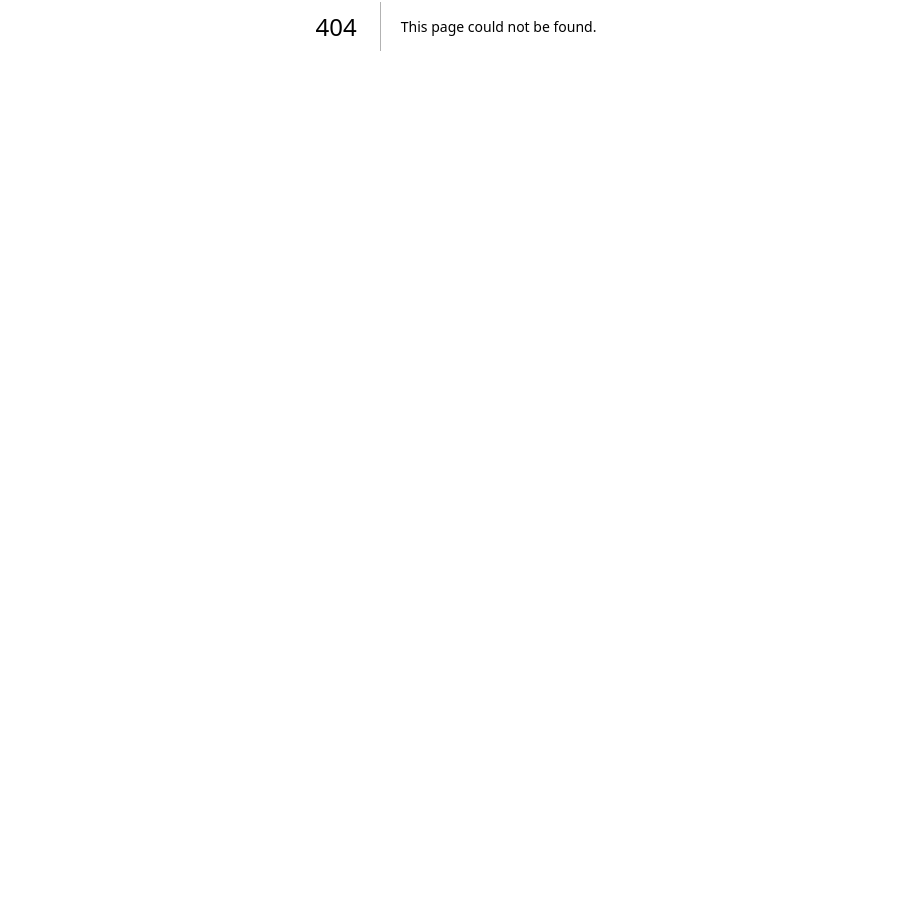
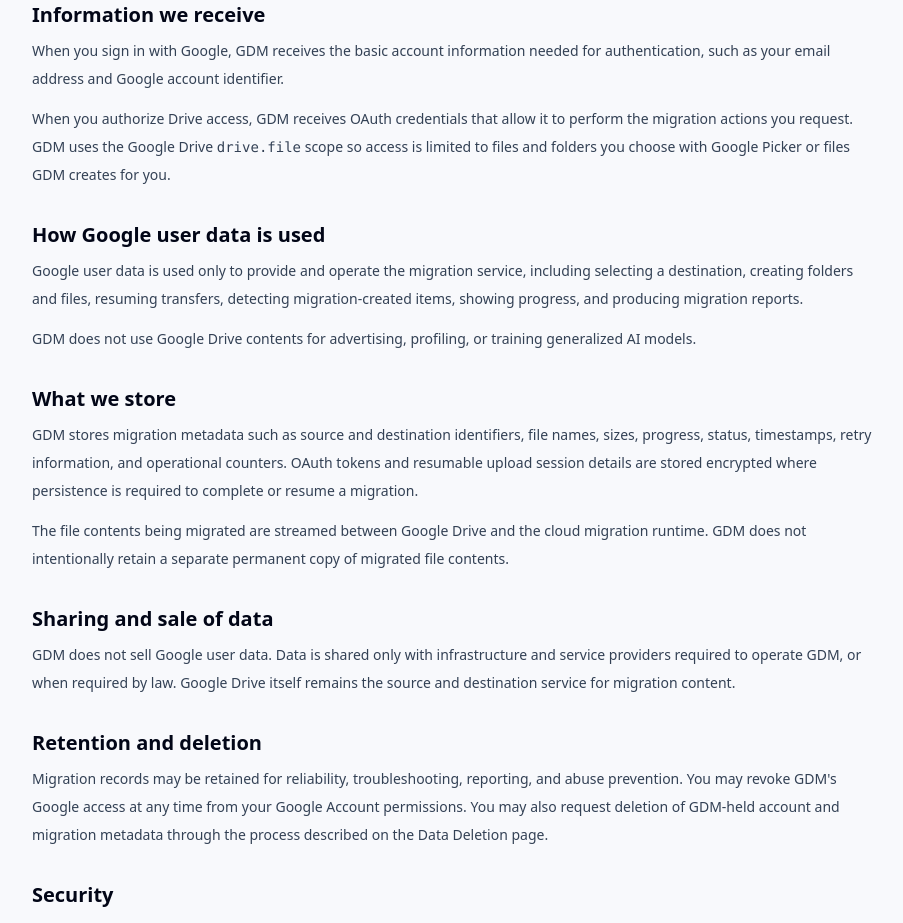
Before and after one commit to Abi0l9/Google-Drive-Migrator, a Next.js app: page /privacy in a window 1280 px wide. Before the commit this address had no page. Shown: the part 374-1297 px from the top of the page, without its empty margins (184-1087 px from the left). Before the commit the page ends 800 px from the top, so only its background shows below. Built offline with nearby package versions, Linux system fonts and the light colour scheme.

Commit message:
Add GDM privacy policy

```diff
--- /dev/null
+++ b/app/privacy/page.tsx
@@ -0,0 +1,52 @@
+import type { Metadata } from "next";
+import { LegalSection, LegalShell } from "@/components/legal-shell";
+
+export const metadata: Metadata = {
+  title: "Privacy Policy",
+  description: "How GDM accesses, uses, stores, and protects Google user data.",
+};
+
+export default function PrivacyPage() {
+  return (
+    <LegalShell
+      eyebrow="Legal"
+      title="Privacy Policy"
+      intro="This policy explains how GDM, operated by Innovvo Tech, handles information when you use Google Drive Migrator. Last updated: August 27, 2026."
+    >
+      <LegalSection title="Information we receive">
+        <p>When you sign in with Google, GDM receives the basic account information needed for authentication, such as your email address and Google account identifier.</p>
+        <p>When you authorize Drive access, GDM receives OAuth credentials that allow it to perform the migration actions you request. GDM uses the Google Drive <code>drive.file</code> scope so access is limited to files and folders you choose with Google Picker or files GDM creates for you.</p>
+      </LegalSection>
+
+      <LegalSection title="How Google user data is used">
+        <p>Google user data is used only to provide and operate the migration service, including selecting a destination, creating folders and files, resuming transfers, detecting migration-created items, showing progress, and producing migration reports.</p>
+        <p>GDM does not use Google Drive contents for advertising, profiling, or training generalized AI models.</p>
+      </LegalSection>
+
+      <LegalSection title="What we store">
+        <p>GDM stores migration metadata such as source and destination identifiers, file names, sizes, progress, status, timestamps, retry information, and operational counters. OAuth tokens and resumable upload session details are stored encrypted where persistence is required to complete or resume a migration.</p>
+        <p>The file contents being migrated are streamed between Google Drive and the cloud migration runtime. GDM does not intentionally retain a separate permanent copy of migrated file contents.</p>
+      </LegalSection>
+
+      <LegalSection title="Sharing and sale of data">
+        <p>GDM does not sell Google user data. Data is shared only with infrastructure and service providers required to operate GDM, or when required by law. Google Drive itself remains the source and destination service for migration content.</p>
+      </LegalSection>
+
+      <LegalSection title="Retention and deletion">
+        <p>Migration records may be retained for reliability, troubleshooting, reporting, and abuse prevention. You may revoke GDM&apos;s Google access at any time from your Google Account permissions. You may also request deletion of GDM-held account and migration metadata through the process described on the Data Deletion page.</p>
+      </LegalSection>
+
+      <LegalSection title="Security">
+        <p>GDM uses scoped OAuth access, encrypted persisted credentials, authenticated user ownership checks, and cloud runtime controls designed to reduce unnecessary access to your Google Drive data. No internet service can guarantee absolute security, but GDM is designed to minimize the data and permissions it requires.</p>
+      </LegalSection>
+
+      <LegalSection title="Changes to this policy">
+        <p>If GDM materially changes how it accesses or uses Google user data, this policy will be updated before those changes are relied on for production use.</p>
+      </LegalSection>
+
+      <LegalSection title="Contact">
+        <p>For privacy questions or requests, use the developer/support contact published by GDM and on its Google OAuth consent screen.</p>
+      </LegalSection>
+    </LegalShell>
+  );
+}
```
